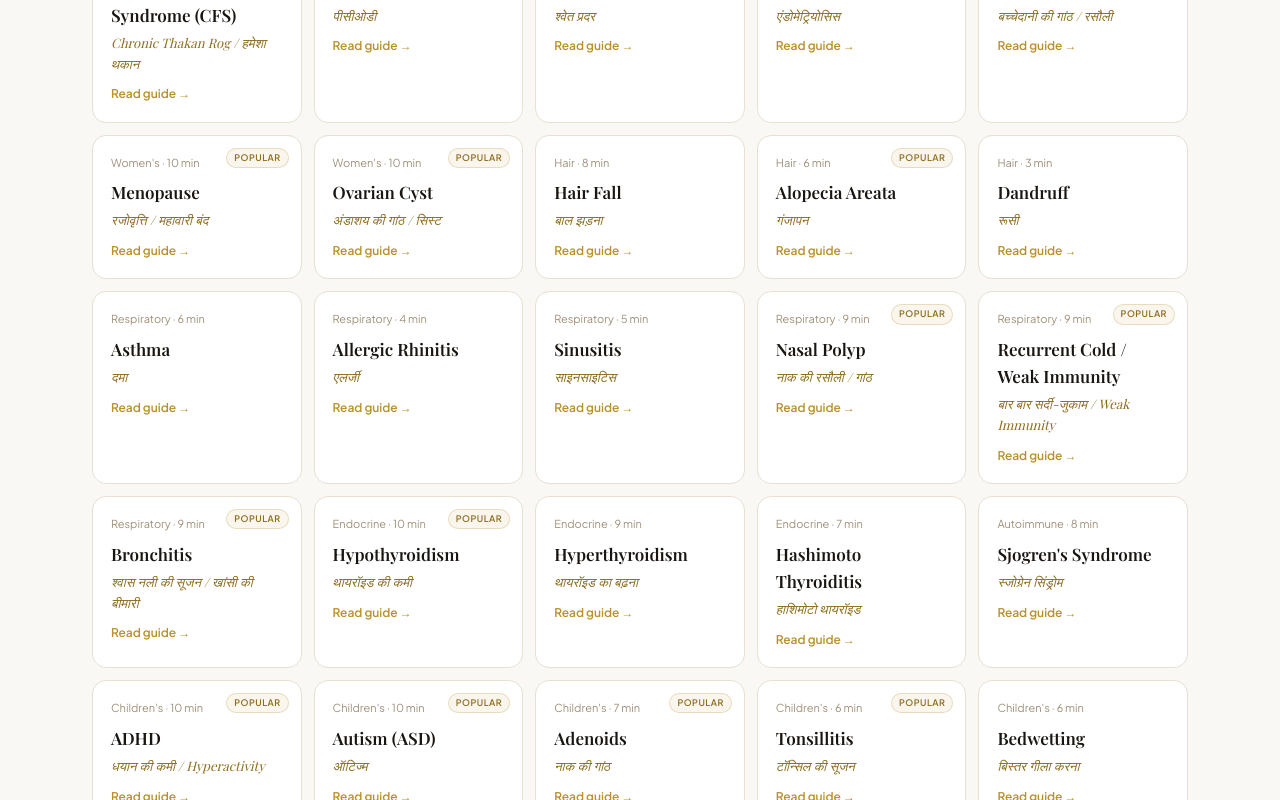
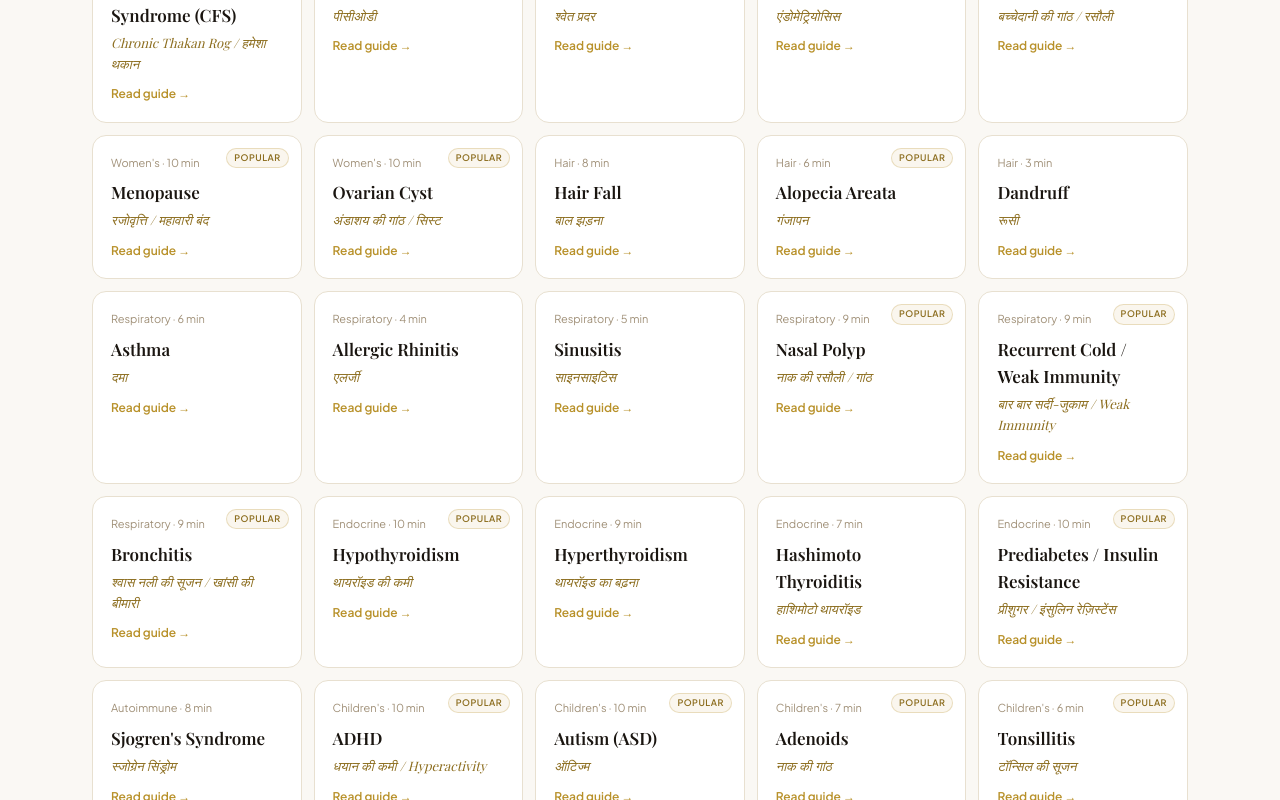
Before and after one commit to homeopediahope-health/homeopedia, a Next.js app: page /diseases in a window 1280 px wide. Shown: the part 2000-2800 px from the top of the page. Built offline with nearby package versions, Linux system fonts and the light colour scheme; a web font is replaced by a local one.

Commit message:
Add prediabetes to diseases list

```diff
--- a/app/diseases/page.tsx
+++ b/app/diseases/page.tsx
@@ -72,6 +72,7 @@ const ALL_DISEASES = [
   { slug: 'thyroid',                    title: 'Hypothyroidism',          hindi: 'थायरॉइड की कमी',          cat: 'Endocrine',   min: 10, hot: true,  h: 'thyroid' },
   { slug: 'hyperthyroidism',            title: 'Hyperthyroidism',         hindi: 'थायरॉइड का बढ़ना',        cat: 'Endocrine',   min: 9,              h: 'thyroid badhna' },
   { slug: 'hashimoto-thyroiditis',      title: 'Hashimoto Thyroiditis',   hindi: 'हाशिमोटो थायरॉइड',       cat: 'Endocrine',   min: 7,              h: 'hashimoto thyroid' },
+  { slug: 'prediabetes',               title: 'Prediabetes / Insulin Resistance', hindi: 'प्रीशुगर / इंसुलिन रेज़िस्टेंस', cat: 'Endocrine', min: 10, hot: true, h: 'prediabetes insulin resistance blood sugar control preshugur HbA1c borderline diabetes' },
   // Autoimmune
   { slug: 'sjogrens-syndrome',          title: "Sjogren's Syndrome",      hindi: 'स्जोग्रेन सिंड्रोम',     cat: 'Autoimmune',  min: 8,              h: 'dry eyes mouth' },
   // Children's Health
```
